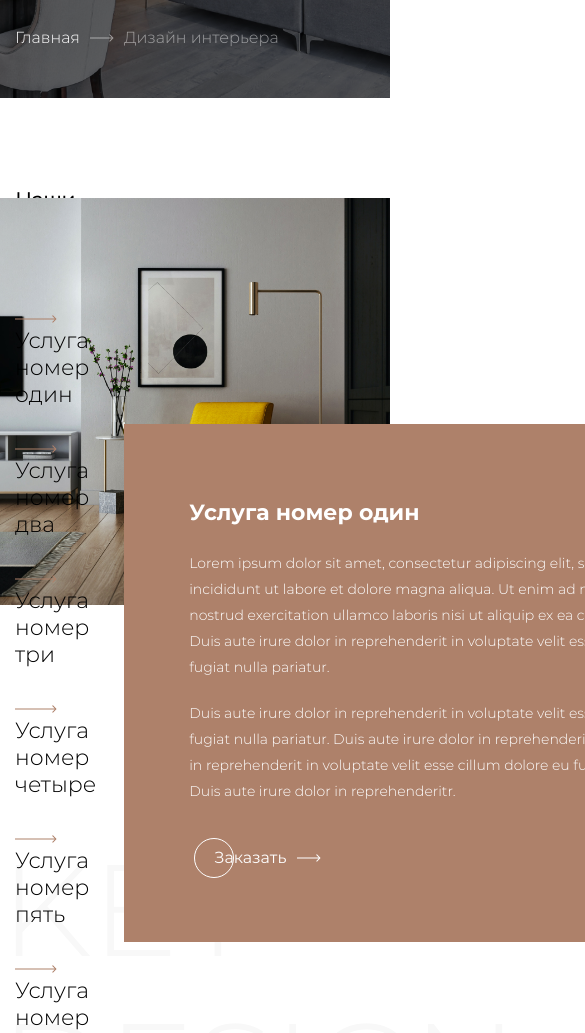
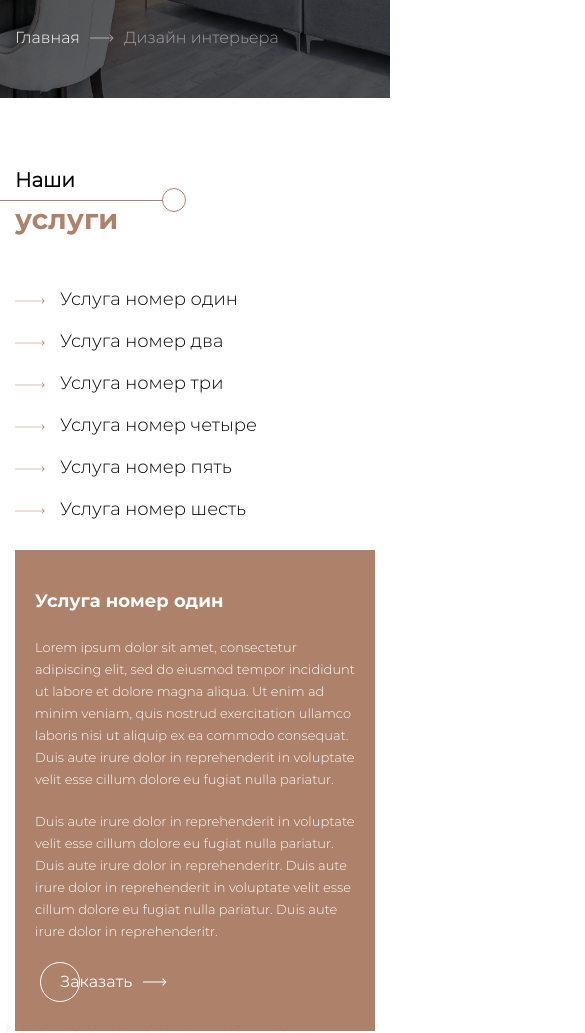
Before and after one commit to alexandr1223/key-design, a website: page app/design.html in a window 390 px wide. Shown: the part 82-1115 px from the top of the page, 585 px wide, since content can reach past the window. Drawn offline with nearby package versions, Linux system fonts and the light colour scheme.

Commit message:
Адаптация под мобильные устройства страницы дизайна

```diff
--- a/app/sass/services/services-m.sass
+++ b/app/sass/services/services-m.sass
@@ -58,6 +58,25 @@
         padding: 70px 0
         img
             height: 400px
+    .design
+        &__product
+            display: flex
+            flex-direction: column
+            align-items: flex-start
+        &__contentItem
+            width: 100%
+            max-width: 700px
+            margin-top: 30px
+        &__image
+            display: none
+        &__keyDesign
+            font-size: 90px
+            bottom: 20px
+        &__product-tab
+            span
+                font-size: 20px
+            &:not(:last-child)
+                margin-bottom: 20px
 
 @media (max-width: 767px)
     .service-page
@@ -184,3 +203,36 @@
         img
             height: 200px
             margin: 0 5px
+    .design
+        padding: 70px 0
+        &__product
+            display: flex
+            flex-direction: column
+            align-items: flex-start
+        &__contentItem
+            width: 100%
+            max-width: 100%
+            margin-top: 30px
+            padding: 40px 20px
+        &__content-title
+            font-size: 18px
+        &__content-text
+            margin-bottom: 30px
+            p
+                font-size: 13px
+                line-height: 22px
+        &__image
+            display: none
+        &__keyDesign
+            font-size: 50px
+            bottom: 30px
+        &__product-tab
+            span
+                font-size: 18px
+            svg
+                width: 30px
+                margin-right: 15px
+            &:not(:last-child)
+                margin-bottom: 20px
+        &__product-tabs
+            width: 100%
```
Also changed, not shown: app/css/style.min.css.
